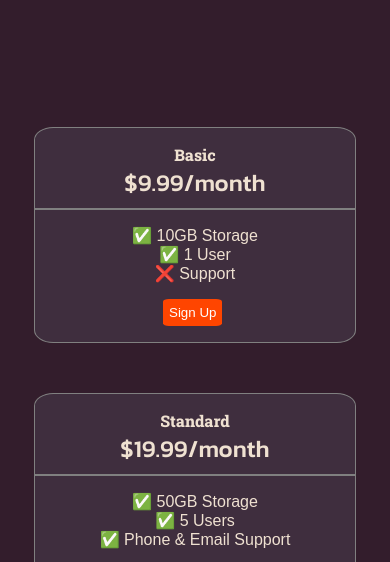
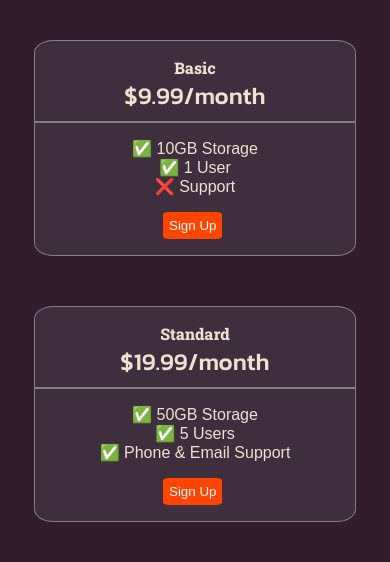
Before and after one commit to mohith2715/Plans-Pricing, a plain HTML site: page index.html in a window 390 px wide. Shown: the part 260-822 px from the top of the page. Drawn offline with Linux system fonts and the light colour scheme; a web font is replaced by a local one.

Commit message:
Update index.html

```diff
--- a/index.html
+++ b/index.html
@@ -29,7 +29,7 @@
     @media (max-width: 1250px) {
       .pricing-container{
         flex-direction: column;
-        padding-top: 15rem;
+        padding-top: 2rem;
       }
     }
     .pricing-plan{
@@ -45,7 +45,7 @@
       display:flex;
       justify-content: center;
       gap: 50px;
-      height: 60vh;
+
       align-items: center;
     }
     .plan-title{
```
